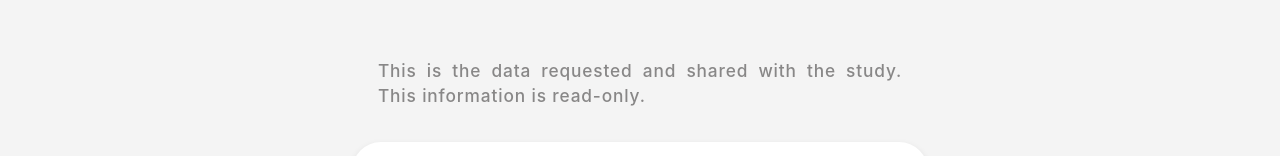
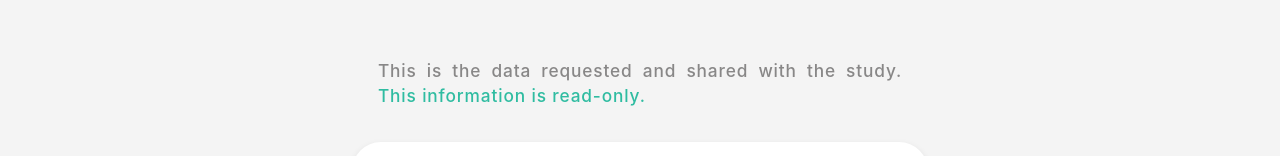
Before and after one commit to huzhx/baseline-preference, a React (Create React App) app: page /data-sharing-review in a window 1280 px wide. Shown: the part 215-371 px from the top of the page. Built offline with nearby package versions, Linux system fonts and the light colour scheme.

Commit message:
highlight statements that requests patients to make selection

```diff
--- a/src/StudyDataSharing.js
+++ b/src/StudyDataSharing.js
@@ -312,7 +312,18 @@ const StudyDataSharing = () => {
       </div>
       <div className={styles.study_data_sharing__body}>
         <div className={styles.study_data_sharing__content}>
-          <div className={styles.study_data_sharing__content__description}>{description}</div>
+          <div className={styles.study_data_sharing__content__description}>
+            {description
+              .split('. ')
+              .slice(0, description.split('. ').length - 1)
+              .join('. ') + '. '}
+            <span className={styles['study_data_sharing__content__description--highlighted']}>
+              {description
+                .split('. ')
+                .slice(description.split('. ').length - 1)
+                .join('. ')}
+            </span>
+          </div>
           <StudyDataSharingForm
             requiredElements={requiredElements}
             dataElementsStateMap={dataElementsStateMap}
--- a/src/StudyDataSharing.module.css
+++ b/src/StudyDataSharing.module.css
@@ -30,6 +30,10 @@
   letter-spacing: 0.05em;
   color: var(--secondary-text-color);
   text-align: justify;
+}
+
+.study_data_sharing__content__description--highlighted {
+  color: var(--primary-color);
 }
 
 .study_data_sharing__footer {
--- a/src/StudyDataSharingReview.js
+++ b/src/StudyDataSharingReview.js
@@ -182,7 +182,18 @@ const StudyDataSharingReview = () => {
       </div>
       <div className={styles.study_data_sharing_review__body}>
         <div className={styles.study_data_sharing_review__content}>
-          <div className={styles.study_data_sharing_review__content__description}>{description}</div>
+          <div className={styles.study_data_sharing_review__content__description}>
+            {description
+              .split('. ')
+              .slice(0, description.split('. ').length - 1)
+              .join('. ') + '. '}
+            <span className={styles['study_data_sharing_review__content__description--highlighted']}>
+              {description
+                .split('. ')
+                .slice(description.split('. ').length - 1)
+                .join('. ')}
+            </span>
+          </div>
           <StudyDataSharingForm
             dataElements={dataElements}
             requiredElements={requiredElements}
--- a/src/StudyDataSharingReview.module.css
+++ b/src/StudyDataSharingReview.module.css
@@ -30,6 +30,10 @@
   letter-spacing: 0.05em;
   color: var(--secondary-text-color);
   text-align: justify;
+}
+
+.study_data_sharing_review__content__description--highlighted {
+  color: var(--primary-color);
 }
 
 .study_data_sharing_review__footer {
```
